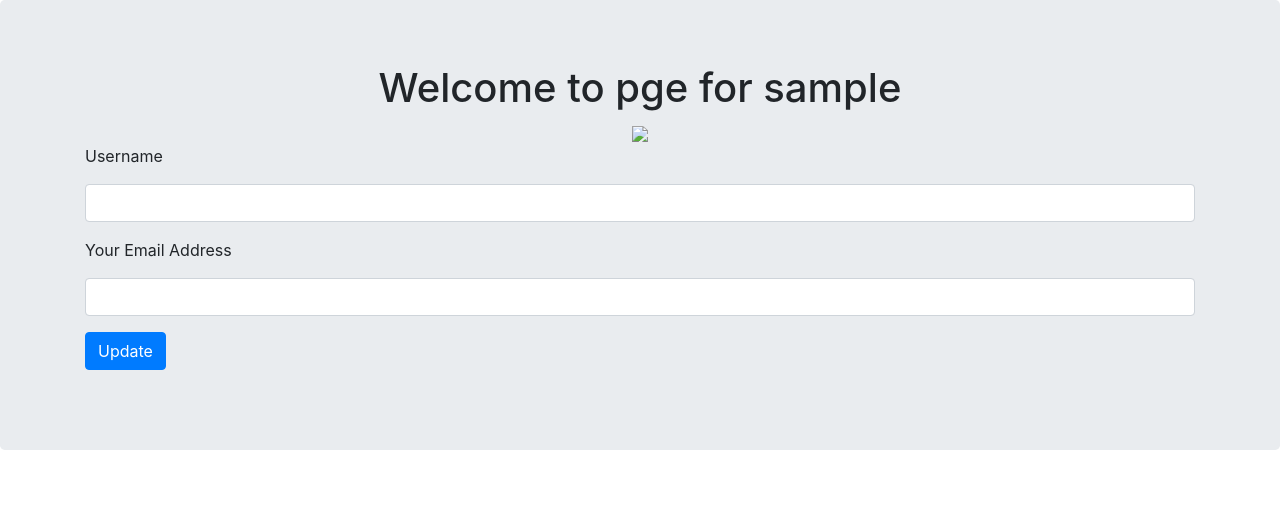
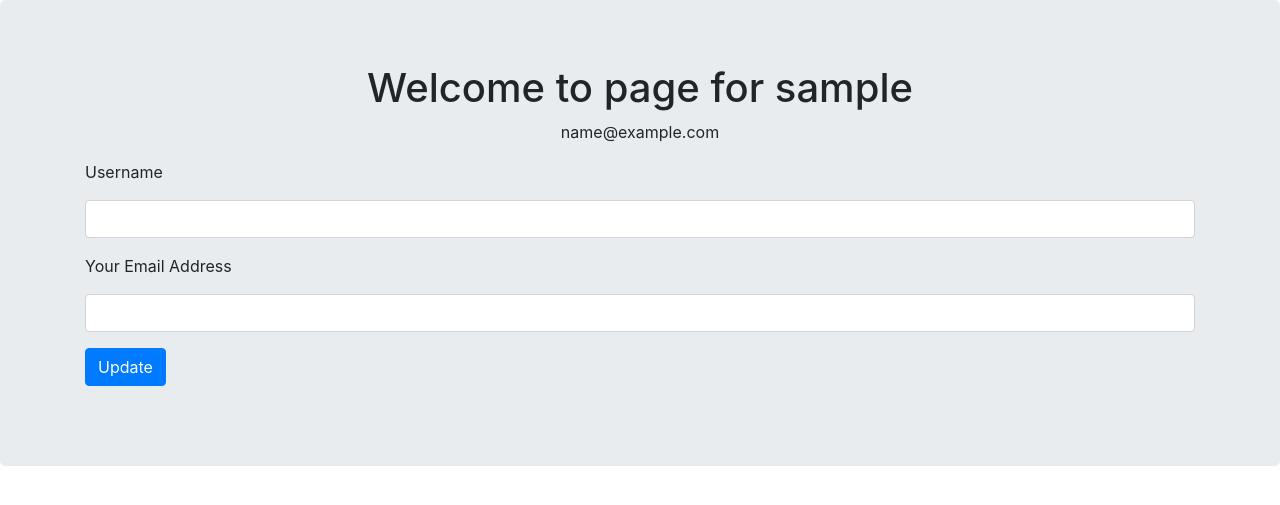
Before and after one commit to GabrielOduori/Blog-Post, a Flask app: template app/templates/auth/account.html in a window 1280 px wide. Shown: the part 54-559 px from the top of the page. Run offline with Flask 2, Linux system fonts and the light colour scheme; the template is opened without the code that fills it: values that come from a table or form of the project are taken from there, others are empty; a user stored in the database is signed in; tables that the repository leaves empty hold one stand-in row (values such as "Sample post"); some libraries are stand-ins or nearby versions.

Commit message:
Updated the accounts page and removed the pic loading functionality as it isnt still working well. This is a future feature.

```diff
--- a/app/templates/auth/account.html
+++ b/app/templates/auth/account.html
@@ -3,8 +3,9 @@
 {% block content %}
 <div class="jumbotron">
 	<div align = 'center'>
-		<h1>Welcome to pge for {{current_user.username}}</h1>
-		<img align = 'center' src="{{url_for(static, filename='profile_pics/'+current_user.profile_image)}}">
+		<h1>Welcome to page for {{current_user.username}}</h1>
+		<p>{{ current_user.email }}</p>
+
 
 	</div>
 
@@ -23,10 +24,6 @@
 		{{form.email(class = 'form-control')}}
 		</div>
 		<div class="form-group">
-		{{form.picture.label(class = 'form-group')}}
-		{{form.picture(class = 'form-control')}}
-		</div>
-		<div class="form-group">
 		{{form.submit(class='btn btn-primary')}}
 		</div>
 	</form>
```
